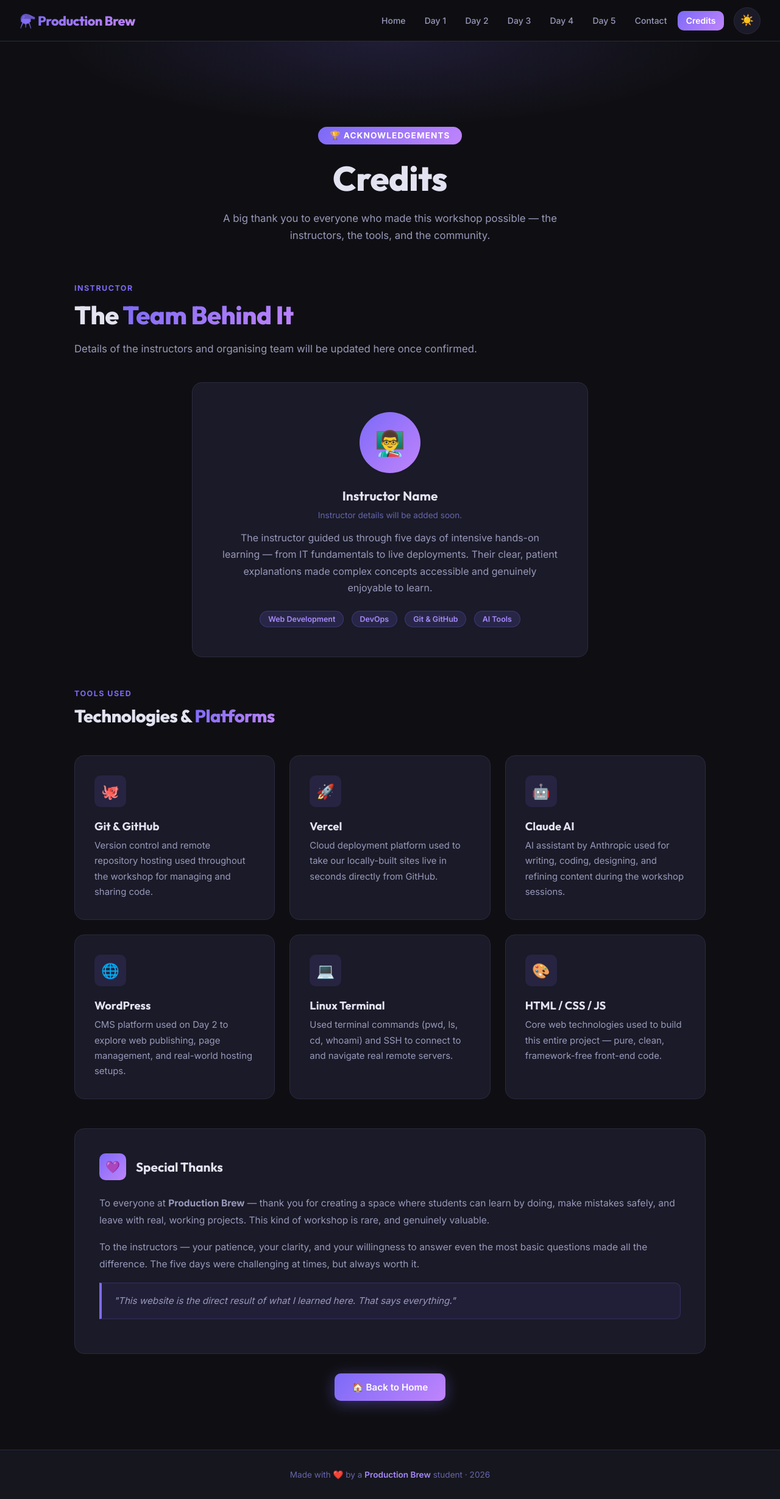
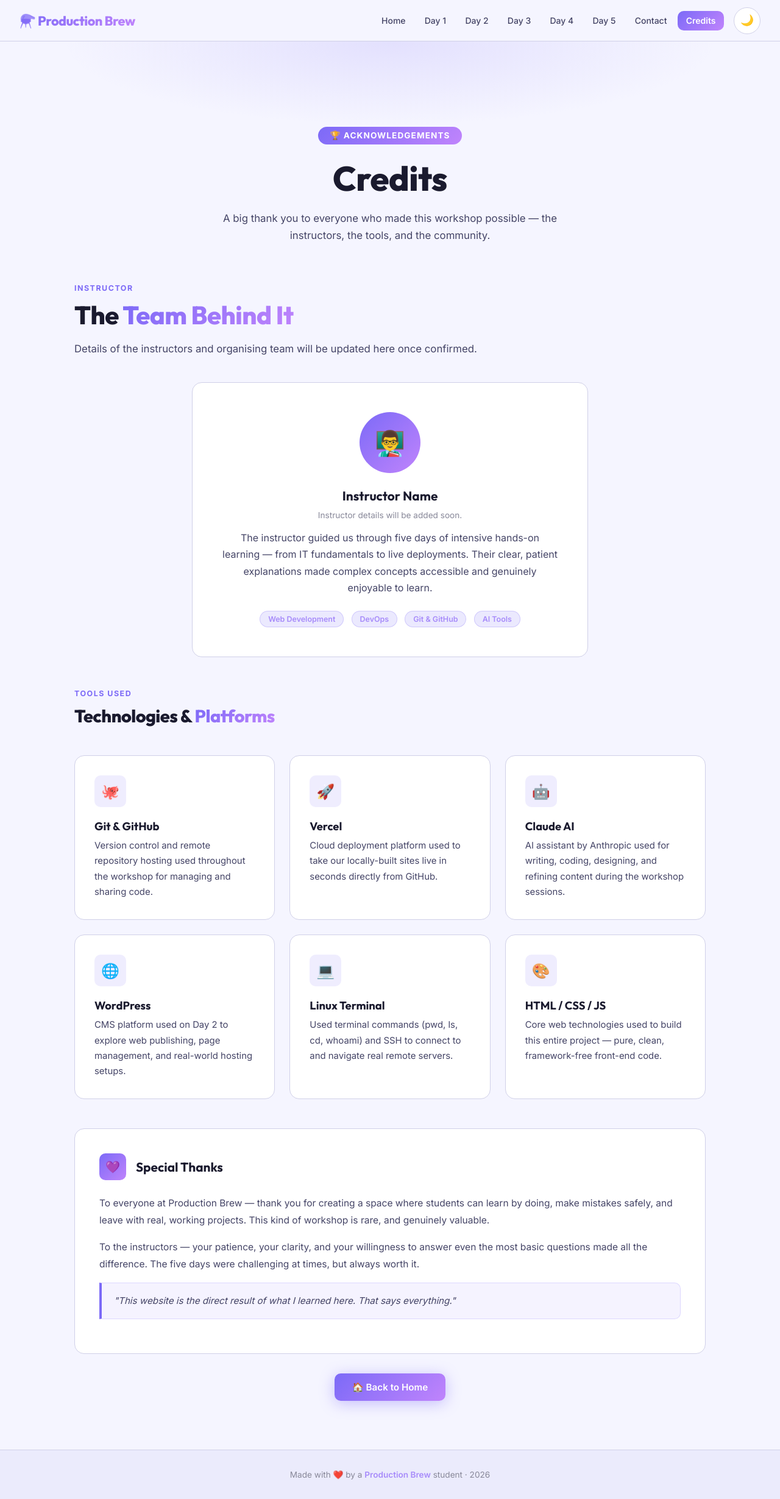
Before and after one commit to Suhas-Joshua-V/Production-brew-suhas.j.v, a plain HTML site: page credits.html in a window 1280 px wide. Shown: the whole page at 61% size. Drawn offline with Linux system fonts and the light colour scheme.

Commit message:
fix links + light mode + remove bold

```diff
--- a/credits.html
+++ b/credits.html
@@ -1,5 +1,5 @@
 <!DOCTYPE html>
-<html lang="en" data-theme="dark">
+<html lang="en" data-theme="light">
 <head>
   <meta charset="UTF-8" />
   <meta name="viewport" content="width=device-width, initial-scale=1.0" />
@@ -11,13 +11,13 @@
 
 <!-- ===== NAVBAR ===== -->
 <nav class="navbar">
-  <a href="home.html" class="nav-brand">⚗️ Production Brew</a>
+  <a href="index.html" class="nav-brand">⚗️ Production Brew</a>
   <div class="nav-right">
     <button class="hamburger" id="hamburger" aria-label="Menu">
       <span></span><span></span><span></span>
     </button>
     <ul class="nav-links nav-menu" id="navMenu">
-      <li><a href="home.html">Home</a></li>
+      <li><a href="index.html">Home</a></li>
       <li><a href="day1.html">Day 1</a></li>
       <li><a href="day2.html">Day 2</a></li>
       <li><a href="day3.html">Day 3</a></li>
@@ -112,7 +112,7 @@
           <h2>Special Thanks</h2>
         </div>
         <p>
-          To everyone at <strong>Production Brew</strong> — thank you for creating a space where students can learn by doing, make mistakes safely, and leave with real, working projects. This kind of workshop is rare, and genuinely valuable.
+          To everyone at Production Brew — thank you for creating a space where students can learn by doing, make mistakes safely, and leave with real, working projects. This kind of workshop is rare, and genuinely valuable.
         </p>
         <p style="margin-top:0.75rem;">
           To the instructors — your patience, your clarity, and your willingness to answer even the most basic questions made all the difference. The five days were challenging at times, but always worth it.
@@ -125,7 +125,7 @@
 
     <!-- Back Button -->
     <div style="text-align:center;margin-top:2rem;" class="fade-in">
-      <a href="home.html" class="btn btn-primary">🏠 Back to Home</a>
+      <a href="index.html" class="btn btn-primary">🏠 Back to Home</a>
     </div>
 
   </section>
--- a/script.js
+++ b/script.js
@@ -11,7 +11,7 @@
 }
 
 function initTheme() {
-  const saved = localStorage.getItem('pb-theme') || 'dark';
+  const saved = localStorage.getItem('pb-theme') || 'light';
   applyTheme(saved);
 }
 
```
Also changed, not shown: contact.html (+3 -3 lines), day1.html (+4 -4 lines), day2.html (+3 -3 lines), day3.html (+3 -3 lines), day4.html (+3 -3 lines), day5.html (+4 -4 lines), index.html (+3 -3 lines).
